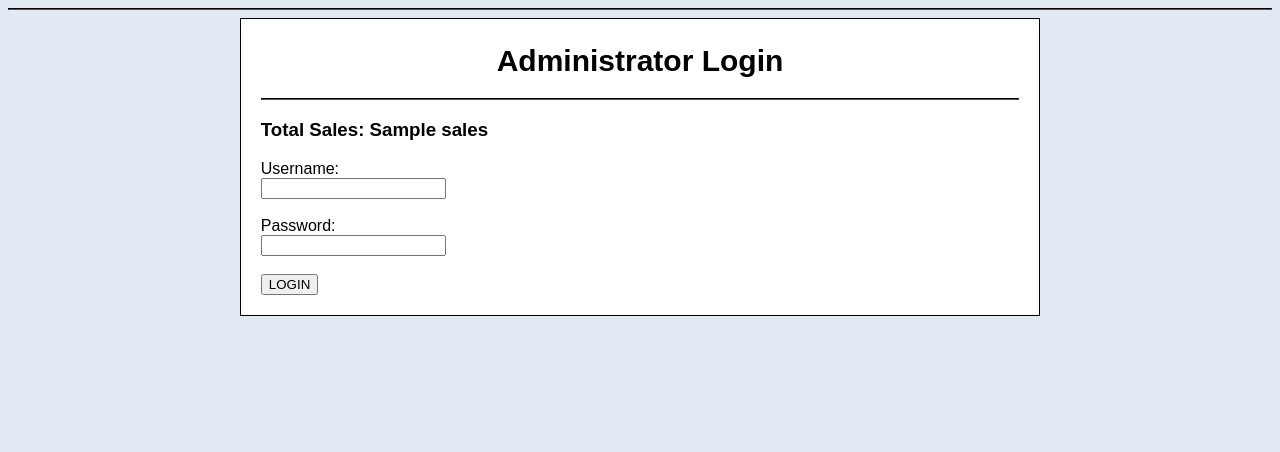
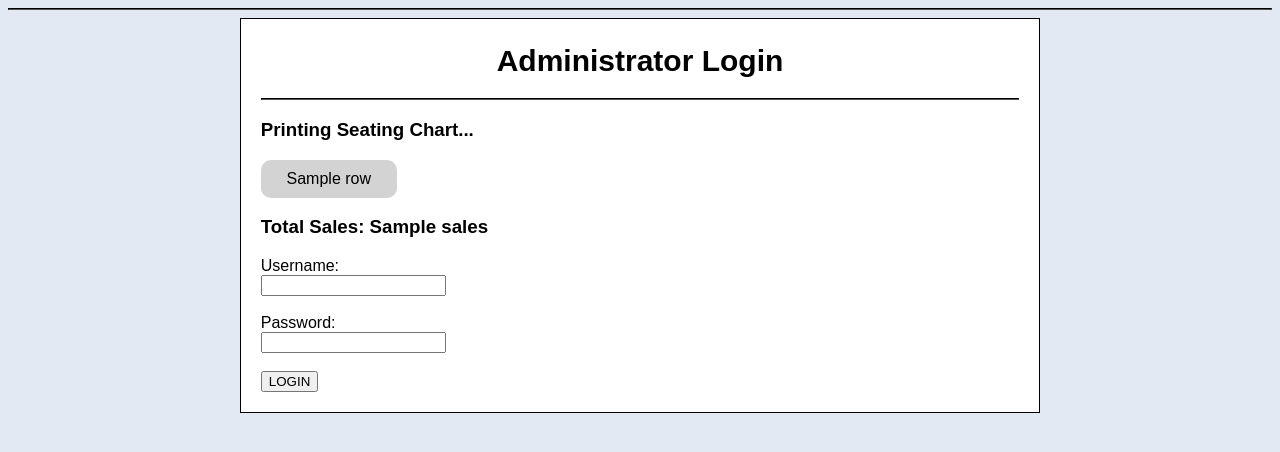
Before and after one commit to flc3v9/Final-Project, a Flask app: template templates/admin.html in a window 1280 px wide. Shown: the part 63-515 px from the top of the page. Run offline with Flask 2, Linux system fonts and the light colour scheme; the template is opened without the code that fills it: most values are stand-ins (such as "Sample title", 1, 10 or a date in 2020).

Commit message:
added current chart to admin page

```diff
--- a/app.py
+++ b/app.py
@@ -10,6 +10,7 @@ app.config['SECRET_KEY'] = 'your secret key'
 
 
 # use the app.route() decorator to create a Flask view function called index()
+# use posts to show new infomration or put something specific on there, get is used to retreieve information
 @app.route('/', methods=['GET','POST'])
 def index():
     if request.method == "POST":
@@ -23,22 +24,14 @@ def index():
 
     return render_template('index.html')
 
-# use posts to show new infomration or put something specific on there, get is used to retreieve information
-
-
-'''
-Function to generate cost matrix for flights
-Input: none
-Output: Returns a 12 x 4 matrix of prices
-'''
 def get_cost_matrix():
     cost_matrix = [[100, 75, 50, 100] for row in range(12)]
     return cost_matrix
 
 def determine_sales():
-
     # delele this later once you input the branch as a function parameter
-    chart = [['0', '0', 'X', '0'], ['0', 'X', '0', '0'], ['0', '0', '0', '0'], ['0', '0', '0', '0'], ['0', '0', '0', '0'], ['0', '0', '0', '0'], ['0', '0', '0', '0'], ['0', '0', '0', '0'], ['0', '0', '0', '0'], ['0', '0', '0', '0'], ['X', '0', '0', '0'], ['0', '0', 'X', '0']]
+    chart = seats.get_seat_chart()
+    # chart = [['0', '0', 'X', '0'], ['0', 'X', '0', '0'], ['0', '0', '0', '0'], ['0', '0', '0', '0'], ['0', '0', '0', '0'], ['0', '0', '0', '0'], ['0', '0', '0', '0'], ['0', '0', '0', '0'], ['0', '0', '0', '0'], ['0', '0', '0', '0'], ['X', '0', '0', '0'], ['0', '0', 'X', '0']]
 
     cost_matrix = get_cost_matrix()
     total_sales = 0
@@ -54,17 +47,28 @@ def determine_sales():
 
 @app.route("/admin", methods=('GET', 'POST'))
 def admin():
+    if request.method == "GET":
+        return render_template('admin.html')
+
     if request.method == "POST":
+        # get form input
         username = request.form['username']
         password = request.form['password']
 
         if username == '':
             flash("A username is required.")
+            return render_template('admin.html')
         elif password == '':
             flash("A password is required.")
+            return render_template('admin.html')
 
-    sales = determine_sales()
-    return render_template('admin.html', sales=sales)
+        # get current seat chart
+        seat_chart = seats.get_seat_chart()
+        # get current sales
+        sales = determine_sales()
+
+        # render page with seat chart and sales
+        return render_template('admin.html', sales=sales, seat_chart=seat_chart)
 
 @app.route("/reservations", methods=('GET', 'POST'))
 def reservations():
--- a/templates/admin.html
+++ b/templates/admin.html
@@ -4,18 +4,19 @@
     <div id="admin">
         <h1 class="content-block-title">{% block title %} Administrator Login {% endblock %}</h1>
         <hr>
-        {% if chart %}
+        {% if seat_chart %}
         <div>
-            <h3>seating chart</h3>
-            <p>chart goes here?</p>
-            <h3>total price</h3>
-        </div>
-        {% endif %}
-        {% if sales %}
-        <div>
+            <h3>Printing Seating Chart...</h3>
+            <div id="seat-chart">
+                {% for row in seat_chart %}
+                {{ row }}
+                <br>
+                {% endfor %}
+            </div>
             <h3>Total Sales: {{ sales }}</h3>
         </div>
         {% endif %}
+
         <form method="post">
             <label for="username">Username: </label>
             <br>
```
